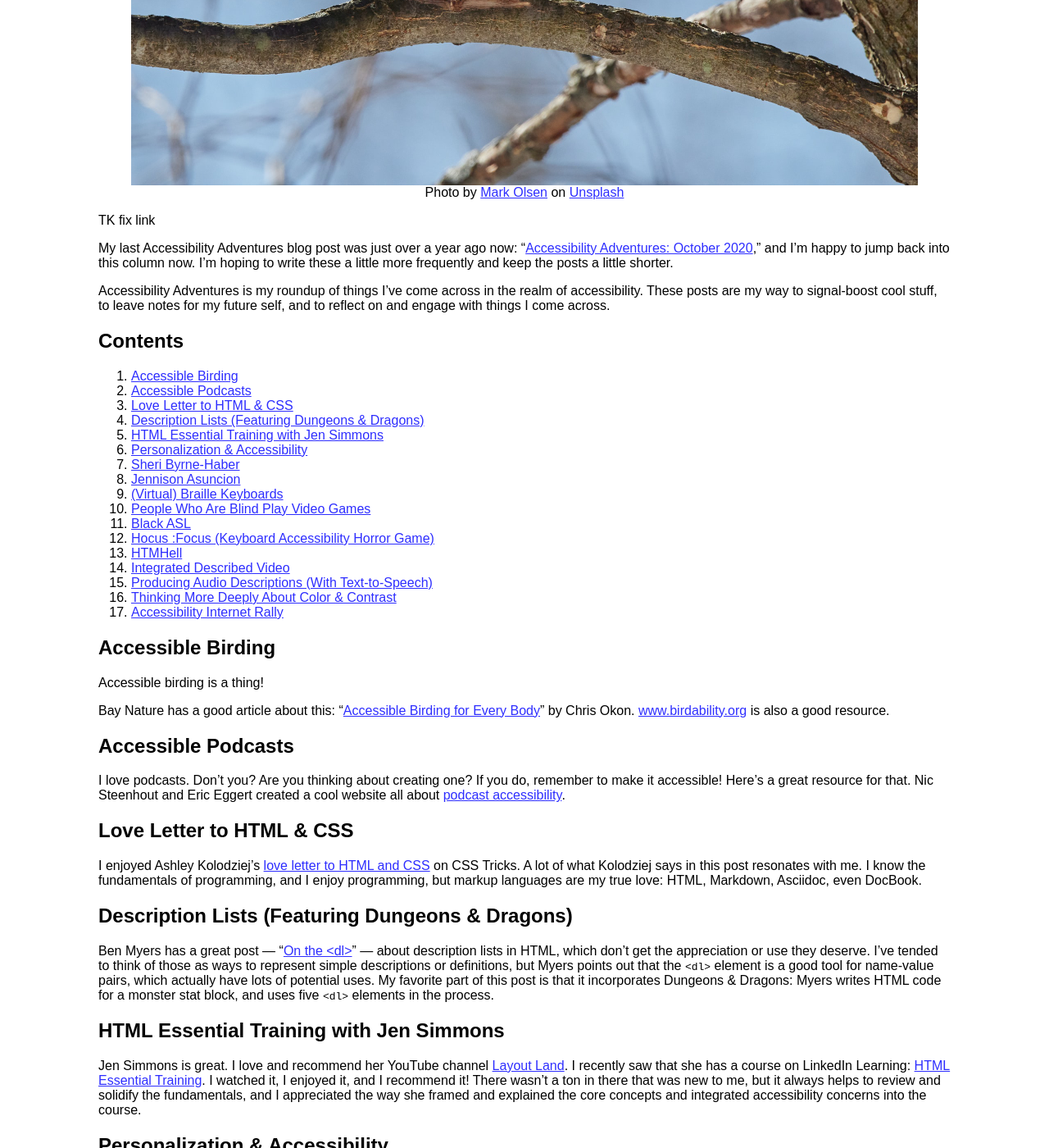
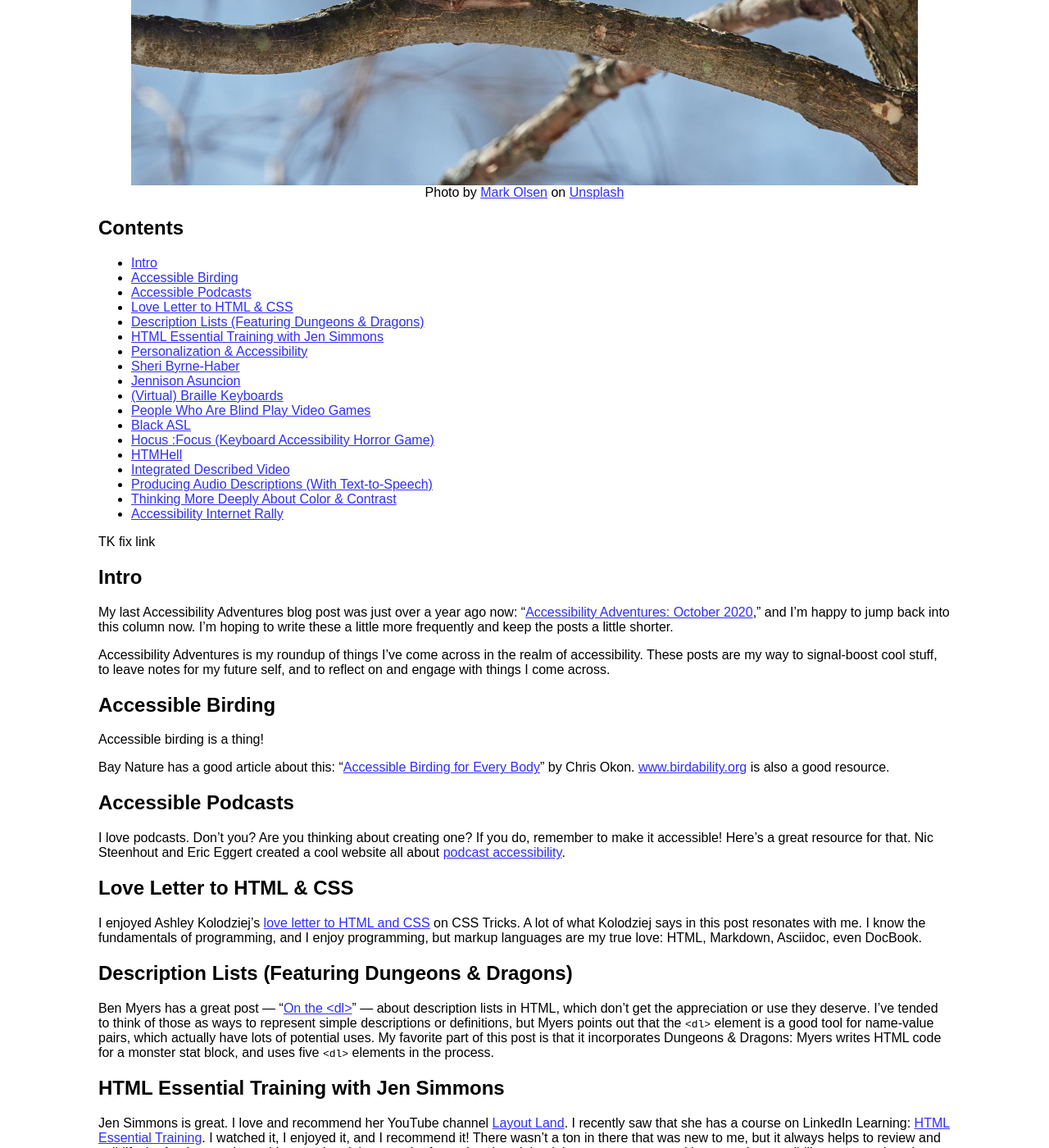
Before and after one commit to cncoulter/camcoulter.com, a Jekyll site: the page built from collections/_posts/2021-11-11-A11y-Adventures.md, in a window 1280 px wide and 1400 px high, scrolled down 716 px. Shown: the whole window at 82% size. Built offline with Jekyll 4.4.1, drawn with Linux system fonts in a browser that asks for light colours; the table of contents is made by our own code; some of the changed lines change nothing that is shown.

Commit message:
Add TOC to blog posts

```diff
--- a/_config.yml
+++ b/_config.yml
@@ -11,6 +11,17 @@
 
 default_image: desk-keyboard-notebook
 
+toc:
+  min_level: 1
+  max_level: 6
+  ordered_list: true
+  no_toc_section_class: no_toc_section
+  list_id: toc
+  list_class: section-nav
+  sublist_class: ''
+  item_class: toc-entry
+  item_prefix: toc-
+
 # Collections
 collections_dir: collections
 collections:
--- a/_layouts/post.html
+++ b/_layouts/post.html
@@ -50,6 +50,10 @@
 
 	</header>
 
+	{% if page.toc == true %}<h2>Contents</h2>{% endif %}
+
+	{{ content | toc_only }}
+
 	{{ content }}
 
 </article>
--- a/collections/_posts/2021-11-11-A11y-Adventures.md
+++ b/collections/_posts/2021-11-11-A11y-Adventures.md
@@ -17,33 +17,16 @@
 - color
 description: Accessibility Adventures is my way to signal-boost cool stuff, to leave notes for my future self, and to reflect on and engage with things I come across.
 image: titmouse-flies
+toc: true
 ---
 
 TK fix link
 
+## Intro
+
 My last Accessibility Adventures blog post was just over a year ago now: "[Accessibility Adventures: October 2020](#)," and I'm happy to jump back into this column now. I'm hoping to write these a little more frequently and keep the posts a little shorter.
 
 Accessibility Adventures is my roundup of things I've come across in the realm of accessibility. These posts are my way to signal-boost cool stuff, to leave notes for my future self, and to reflect on and engage with things I come across.
-
-## Contents
-
-1.  [Accessible Birding](#accessible-birding)
-2.  [Accessible Podcasts](#accessible-podcasts)
-3.  [Love Letter to HTML & CSS](#love-letter-to-html--css)
-4.  [Description Lists (Featuring Dungeons & Dragons)](#description-lists-featuring-dungeons--dragons)
-5.  [HTML Essential Training with Jen Simmons](#html-essential-training-with-jen-simmons)
-6.  [Personalization & Accessibility](#personalization--accessibility)
-7.  [Sheri Byrne-Haber](#sheri-byrne-haber)
-8.  [Jennison Asuncion](#jennison-asuncion)
-9.  [(Virtual) Braille Keyboards](#virtual-braille-keyboards)
-10. [People Who Are Blind Play Video Games](#people-who-are-blind-play-video-games)
-11. [Black ASL](#black-asl)
-12. [Hocus :Focus (Keyboard Accessibility Horror Game)](#hocus-focus-keyboard-accessibility-horror-game)
-13. [HTMHell](#htmhell)
-14. [Integrated Described Video](#integrated-described-video)
-15. [Producing Audio Descriptions (With Text-to-Speech)](#producing-audio-descriptions-with-text-to-speech)
-16. [Thinking More Deeply About Color & Contrast](#thinking-more-deeply-about-color--contrast)
-17. [Accessibility Internet Rally](#accessibility-internet-rally)
 
 ## Accessible Birding
 
```
Also changed, not shown: ReadMe.md.
